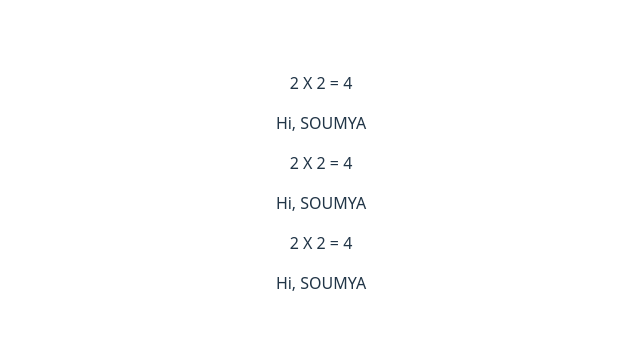
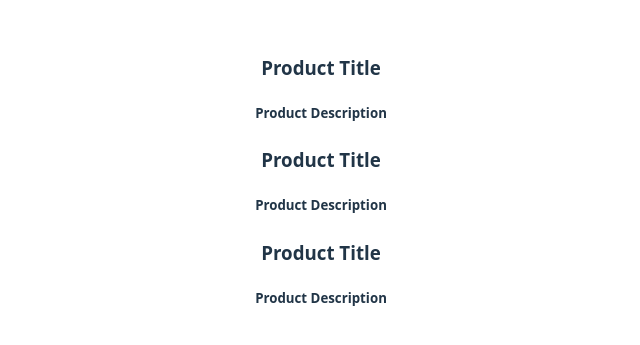
Before and after one commit to skharichandan/REACT-BASIC-, a React (Vite) app in the folder basic-react-app/: page / in a window 1280 px wide. Shown: the part 217-562 px from the top of the page, without its empty margins (319-959 px from the left). Built offline with nearby package versions, Linux system fonts and the light colour scheme.

Commit message:
Structuring Components

```diff
--- a/basic-react-app/src/App.jsx
+++ b/basic-react-app/src/App.jsx
@@ -1,14 +1,12 @@
 import './App.css';
 import Title from "./Title.jsx";
-
+import ProductTab from "./ProductTab.jsx";
 
 
 function App() {
   return (
     <>
-      <Title/>
-      <Title/>
-      <Title/>
+      <ProductTab/>
     </>
   );
 }
--- /dev/null
+++ b/basic-react-app/src/Product.jsx
@@ -0,0 +1,10 @@
+function Product() {
+    return (
+        <div>
+            <h3>Product Title</h3>
+            <h5>Product Description</h5>
+        </div>
+    );
+}
+
+export default Product;
--- /dev/null
+++ b/basic-react-app/src/ProductTab.jsx
@@ -0,0 +1,13 @@
+import Product from "./Product"
+
+function ProductTab() {
+    return (
+        <>
+        <Product />
+        <Product />
+        <Product />
+        </>
+    )
+}
+
+export default ProductTab
```
